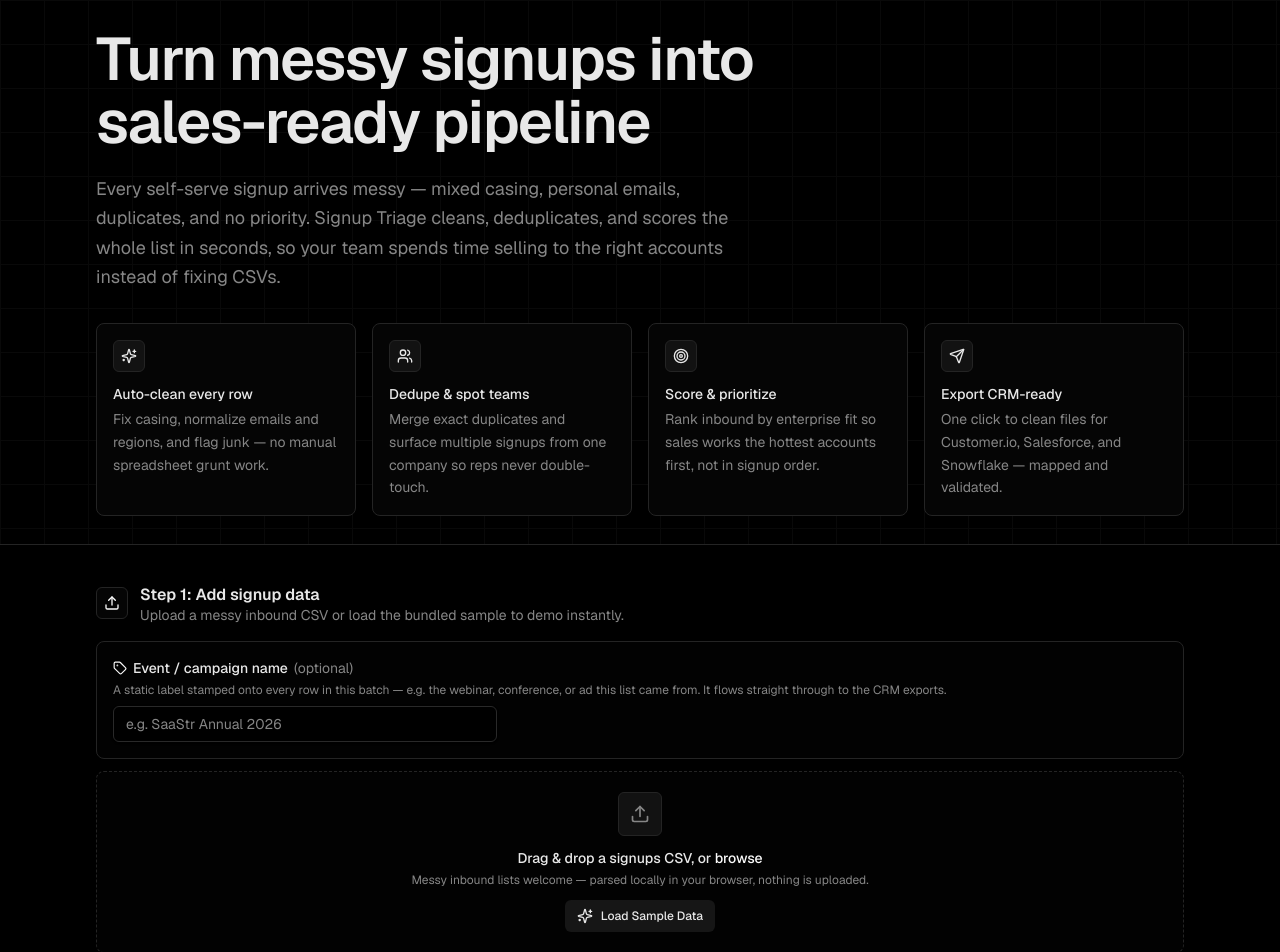
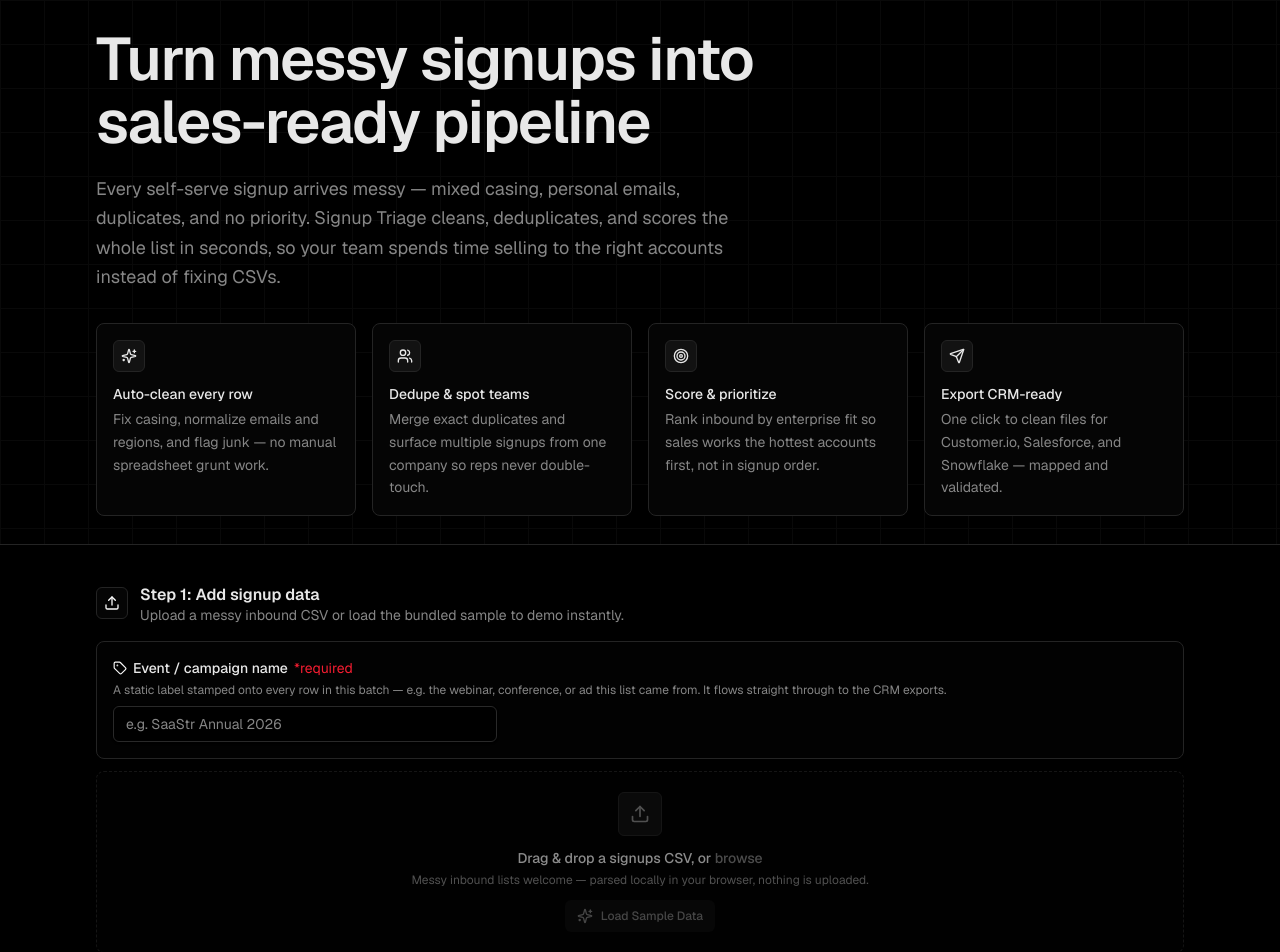
Before and after one commit to spuravet-sudo/Vercel-signup-triage, a Next.js app: page / in a window 1280 px wide. Shown: the top 952 px of the page. Built offline with nearby package versions, Linux system fonts and the light colour scheme.

Commit message:
Make event/campaign name a required field before ingesting signup data

```diff
--- a/components/upload-zone.tsx
+++ b/components/upload-zone.tsx
@@ -56,20 +56,30 @@ export function UploadZone({
     [onData],
   )
 
+  const hasEventName = eventName.trim().length > 0
+
   const handleFiles = React.useCallback(
     (files: FileList | null) => {
       const file = files?.[0]
       if (!file) return
+      if (!hasEventName) {
+        setError("Enter an event / campaign name before adding signup data.")
+        return
+      }
       if (!/\.csv$/i.test(file.name) && file.type !== "text/csv") {
         setError("Please upload a .csv file.")
         return
       }
       parseFile(file)
     },
-    [parseFile],
+    [parseFile, hasEventName],
   )
 
   const loadSample = React.useCallback(async () => {
+    if (!hasEventName) {
+      setError("Enter an event / campaign name before adding signup data.")
+      return
+    }
     setError(null)
     setLoading(true)
     try {
@@ -87,7 +97,7 @@ export function UploadZone({
       setLoading(false)
       setError(e instanceof Error ? e.message : "Failed to load sample.")
     }
-  }, [onData])
+  }, [onData, hasEventName])
 
   return (
     <div className="flex flex-col gap-3">
@@ -95,7 +105,7 @@ export function UploadZone({
         <label htmlFor="event-name" className="flex items-center gap-1.5 text-sm font-medium">
           <Tag className="h-3.5 w-3.5 text-primary" />
           Event / campaign name
-          <span className="font-normal text-muted-foreground">(optional)</span>
+          <span className="font-normal text-destructive">*required</span>
         </label>
         <p className="mb-2 mt-1 text-xs text-muted-foreground">
           A static label stamped onto every row in this batch — e.g. the webinar, conference, or ad
@@ -106,6 +116,9 @@ export function UploadZone({
           value={eventName}
           onChange={(e) => onEventNameChange(e.target.value)}
           placeholder="e.g. SaaStr Annual 2026"
+          required
+          aria-required="true"
+          aria-invalid={!hasEventName}
           className="max-w-sm"
         />
       </div>
@@ -121,9 +134,11 @@ export function UploadZone({
           setDragging(false)
           handleFiles(e.dataTransfer.files)
         }}
+        aria-disabled={!hasEventName}
         className={cn(
           "relative flex flex-col items-center justify-center gap-3 rounded-lg border border-dashed border-border bg-card/50 px-6 py-5 text-center transition-colors",
           dragging && "border-primary bg-primary/5",
+          !hasEventName && "opacity-60",
         )}
       >
         <input
@@ -146,7 +161,8 @@ export function UploadZone({
             <button
               type="button"
               onClick={() => inputRef.current?.click()}
-              className="text-primary underline-offset-4 hover:underline"
+              disabled={!hasEventName}
+              className="text-primary underline-offset-4 hover:underline disabled:cursor-not-allowed disabled:no-underline disabled:opacity-50"
             >
               browse
             </button>
@@ -156,7 +172,12 @@ export function UploadZone({
           </p>
         </div>
         <div className="flex items-center gap-2">
-          <Button variant="secondary" size="sm" onClick={loadSample} disabled={loading}>
+          <Button
+            variant="secondary"
+            size="sm"
+            onClick={loadSample}
+            disabled={loading || !hasEventName}
+          >
             <Sparkles className="h-4 w-4" />
             Load Sample Data
           </Button>
```
